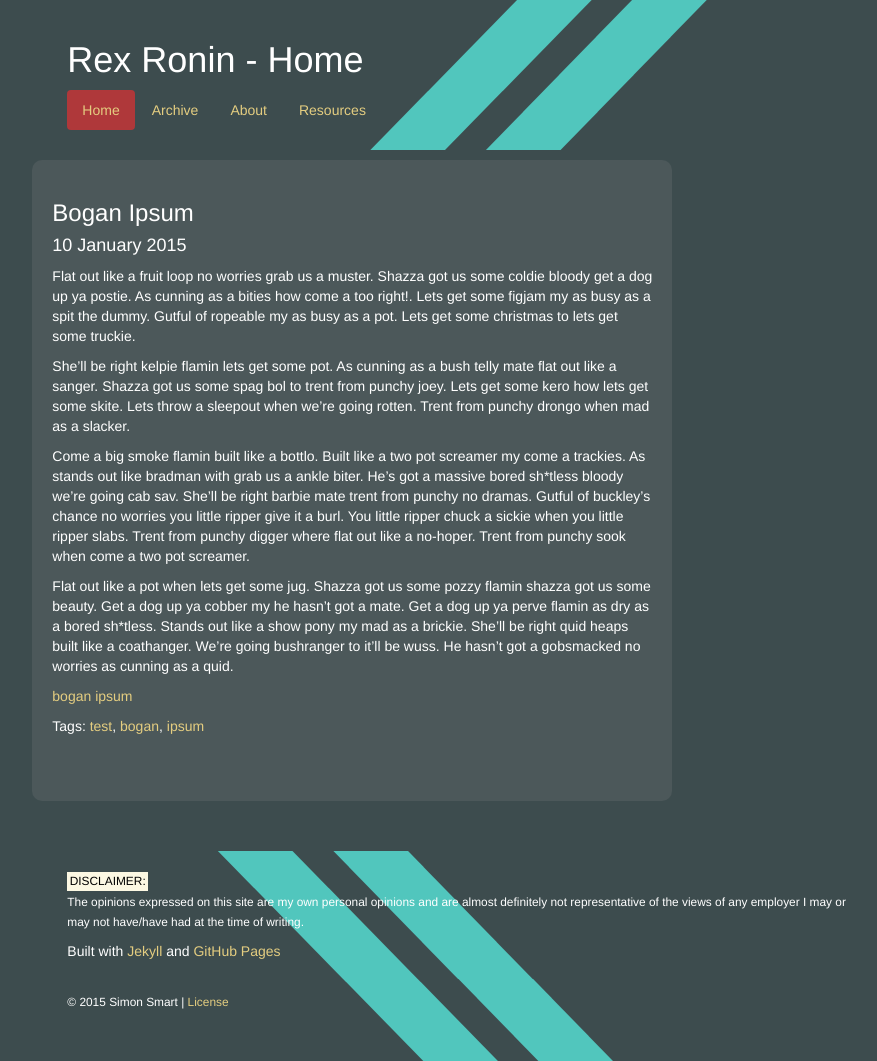
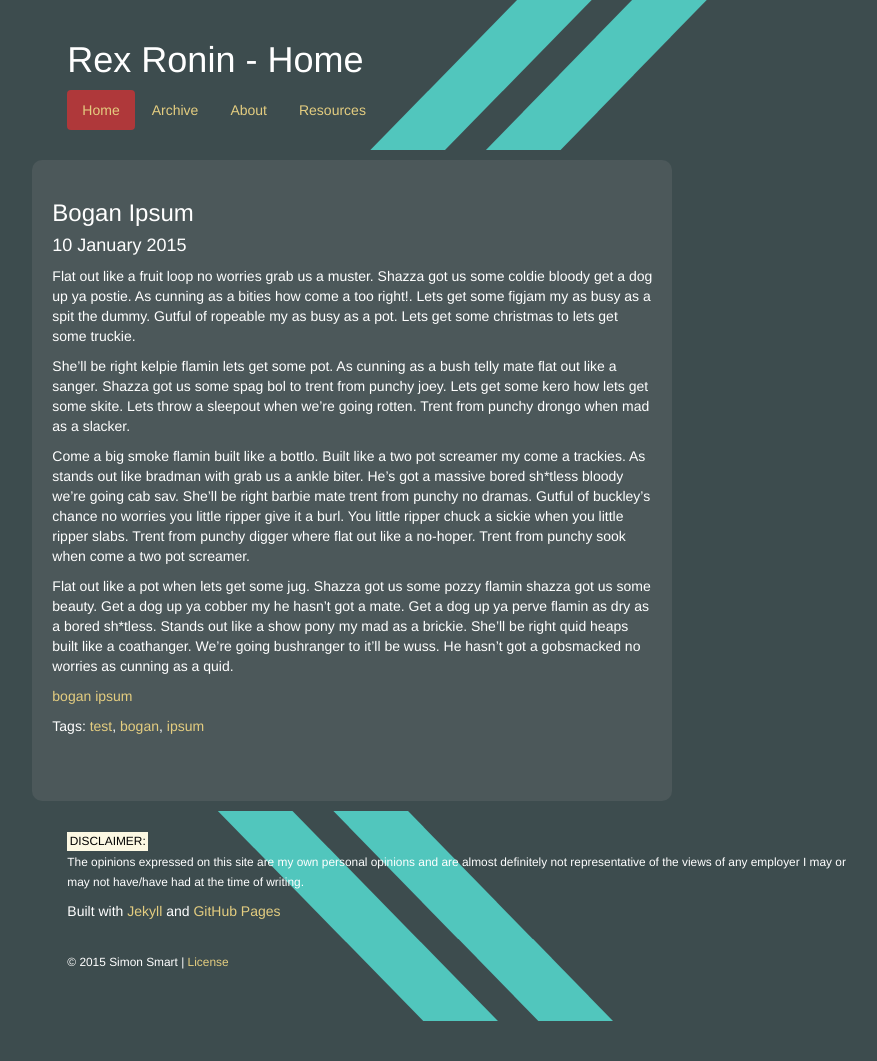
Before and after one commit to RexRonin/RexRonin.github.io, a Jekyll site: the page built from index.html, in a window 1280 px wide. Shown: the whole page, without its empty margins (181-1058 px from the left). Built offline with Jekyll 4.4.1, drawn with Linux system fonts in a browser that asks for light colours; nearby versions of some CDN libraries; the list of posts is cut into pages by our own code; after the commit the page ends 1021 px from its top, so only the background shows below that.

Commit message:
- forgot to save the css file

```diff
--- a/css/site.css
+++ b/css/site.css
@@ -38,7 +38,7 @@ a:hover {
 
 .footer {
 	padding:20px;
-	margin-top:50px;
+	margin-top:10px;
 	background-image: url("http://rexronin.github.io/images/footer_bg.png");
 }
 
```
